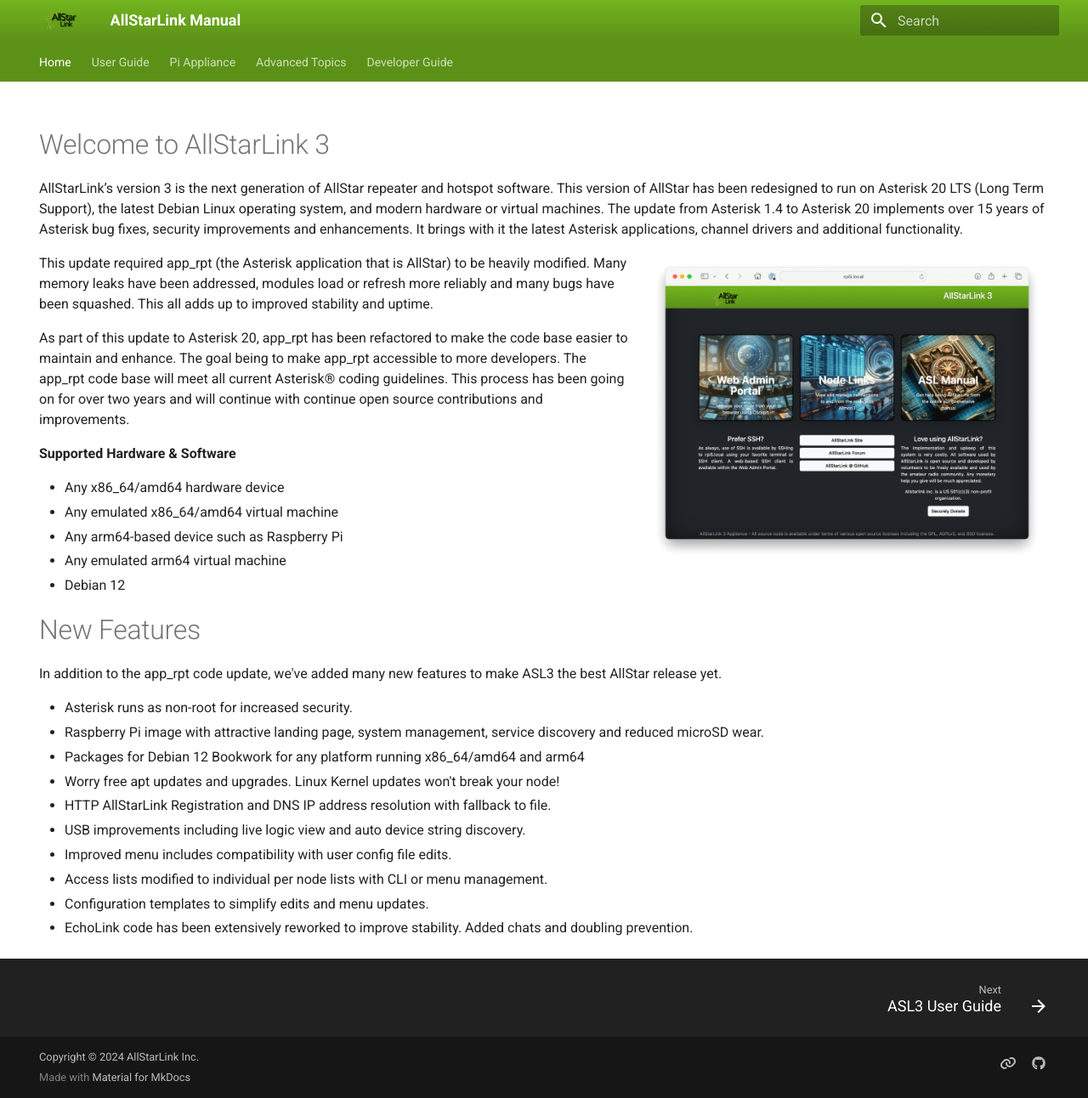
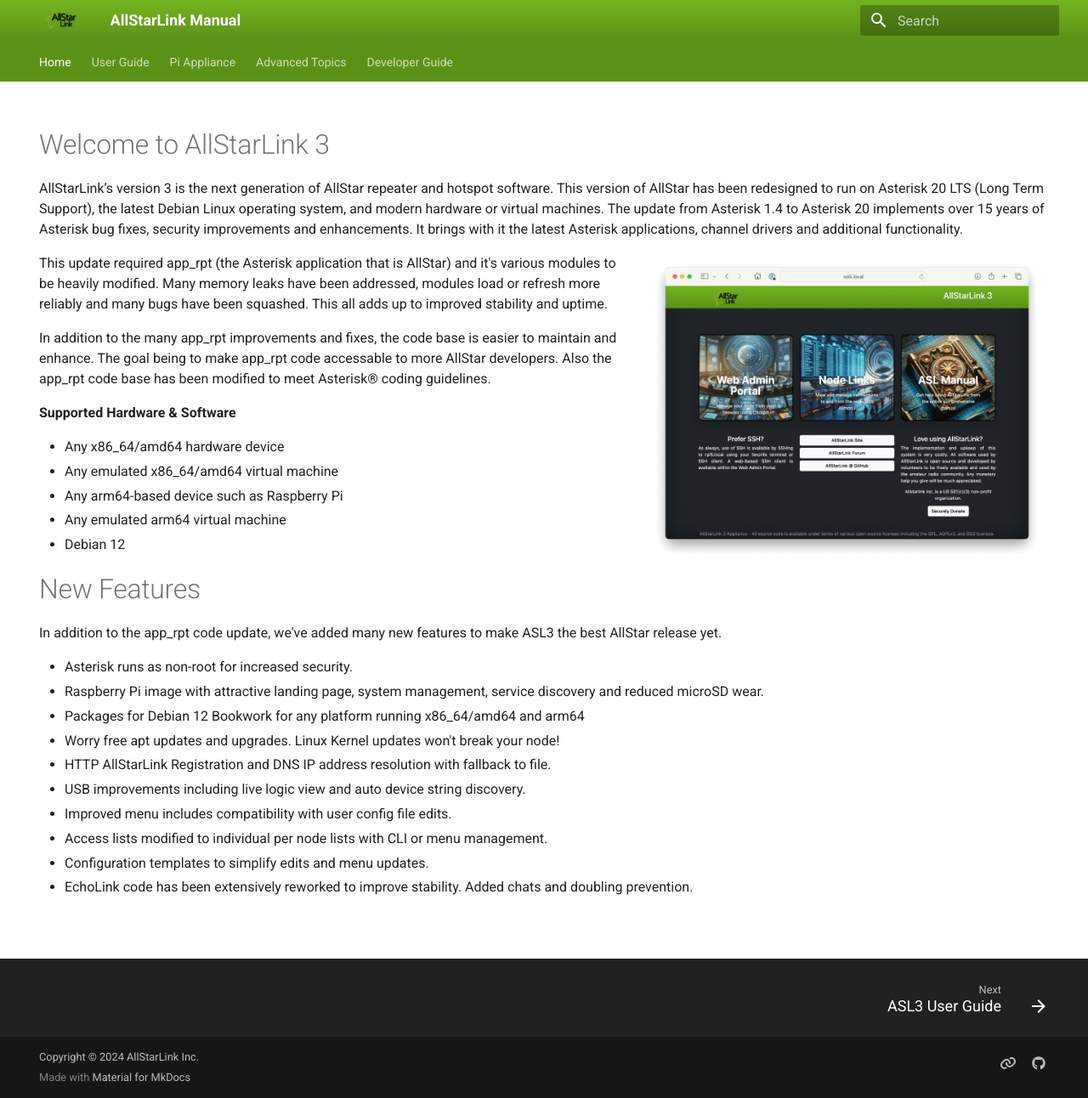
Before and after one commit to AllStarLink/ASL3-Manual, an MkDocs documentation site: the page built from docs/index.md, in a window 1280 px wide and 1292 px high. Shown: the whole window at 85% size. Built offline with MkDocs 1.6.1 and Material for MkDocs 9.7.7, drawn with Linux system fonts in a browser that asks for light colours.

Commit message:
Third paragraph rewording.

```diff
--- a/docs/index.md
+++ b/docs/index.md
@@ -15,16 +15,15 @@
 
 ![AllStarLink Landing Page](img/pi-appl-landing.png){ width=40% align=right }
 
-This update required app\_rpt (the Asterisk application
-that is AllStar) to be heavily modified. Many memory leaks have been addressed,
-modules load or refresh more reliably and many bugs have been squashed. This
-all adds up to improved stability and uptime.
+This update required app_rpt (the Asterisk application
+that is AllStar) and it's various modules to be heavily modified. Many memory
+leaks have been addressed, modules load or refresh more reliably and many bugs
+have been squashed. This all adds up to improved stability and uptime.
 
-As part of this update to Asterisk 20, app\_rpt has been refactored to make the code base
-easier to maintain and enhance.  The goal being to make app_rpt accessible to
-more developers. The app\_rpt code base will meet all current Asterisk®
-coding guidelines.  This process has been going on for over two years and
-will continue with continue open source contributions and improvements.
+In addition to the many app_rpt improvements and fixes, the code base is easier
+to maintain and enhance. The goal being to make app_rpt code accessable to more
+AllStar developers. Also the app_rpt code base has been modified to meet Asterisk®
+coding guidelines.
 
 **Supported Hardware & Software**
 
```
